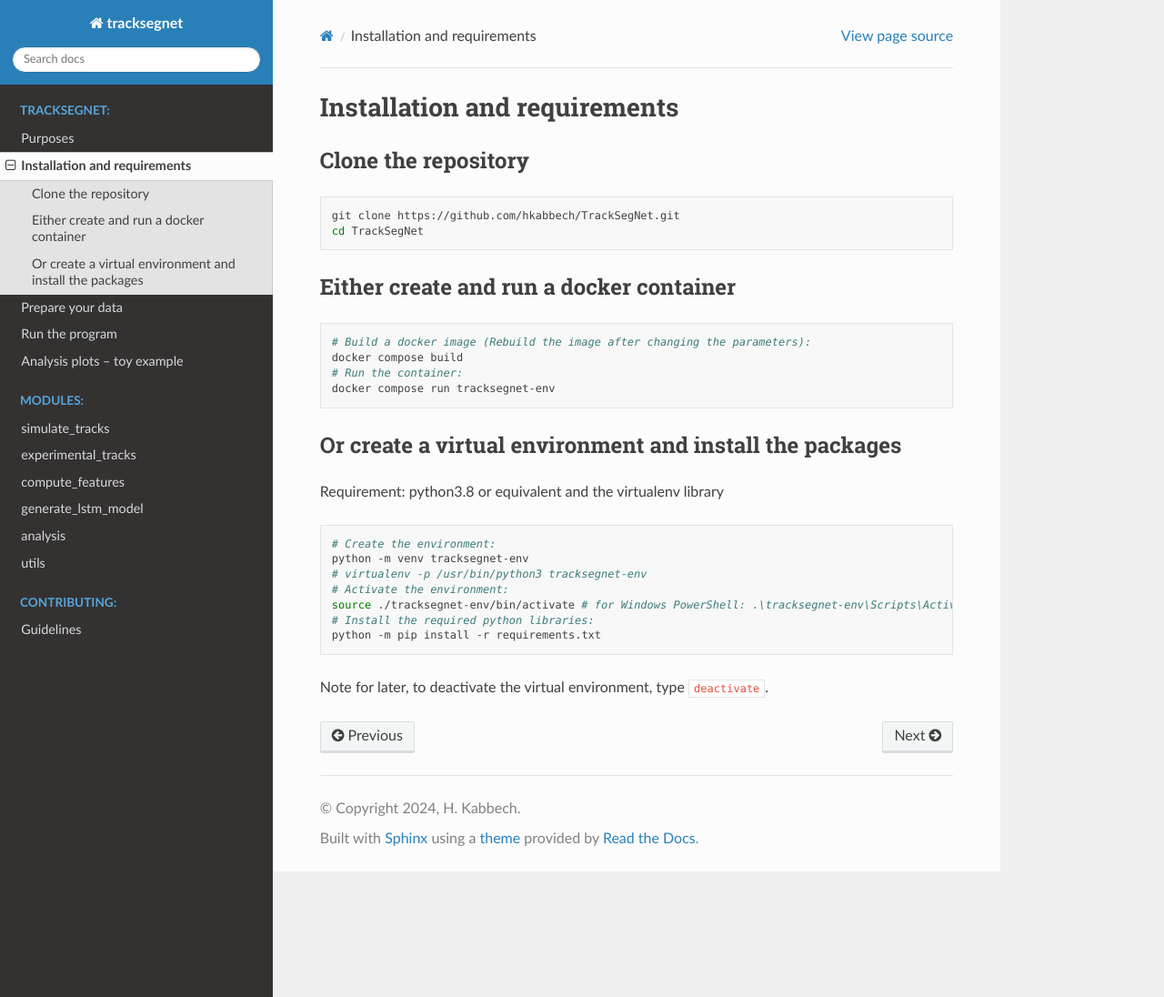
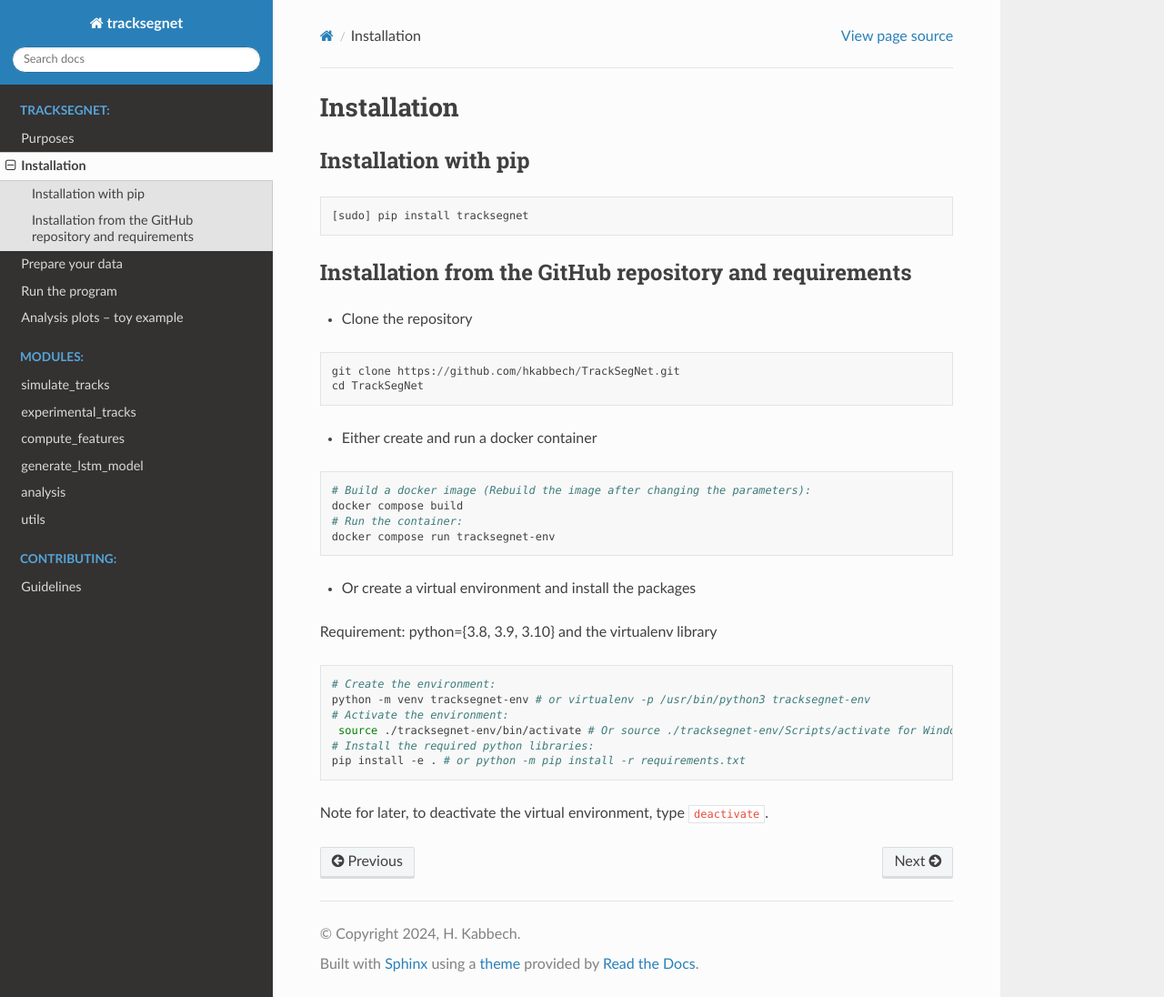
Before and after one commit to hkabbech/TrackSegNet, a Sphinx documentation site: the page built from docs/source/installation.md, in a window 1280 px wide and 1096 px high. Shown: the whole window at 91% size. Built offline with Sphinx 7.4.7 and the Read the Docs theme 2.0.0, drawn with Linux system fonts in a browser that asks for light colours.

Commit message:
Update docs

````diff
--- a/docs/source/installation.md
+++ b/docs/source/installation.md
@@ -1,13 +1,20 @@
-# Installation and requirements
+# Installation
 
-## Clone the repository
+## Installation with pip
 
-```bash
+```
+[sudo] pip install tracksegnet
+```
+
+## Installation from the GitHub repository and requirements
+
+- Clone the repository
+```
 git clone https://github.com/hkabbech/TrackSegNet.git
 cd TrackSegNet
 ```
 
-## Either create and run a docker container
+- Either create and run a docker container
 
 ```bash
 # Build a docker image (Rebuild the image after changing the parameters):
@@ -16,18 +23,17 @@ docker compose build
 docker compose run tracksegnet-env
 ```
 
-## Or create a virtual environment and install the packages
+- Or create a virtual environment and install the packages
 
-Requirement: python3.8 or equivalent and the virtualenv library
+Requirement: python={3.8, 3.9, 3.10} and the virtualenv library
 
 ```bash
 # Create the environment:
-python -m venv tracksegnet-env
-# virtualenv -p /usr/bin/python3 tracksegnet-env
+python -m venv tracksegnet-env # or virtualenv -p /usr/bin/python3 tracksegnet-env
 # Activate the environment:
-source ./tracksegnet-env/bin/activate # for Windows PowerShell: .\tracksegnet-env\Scripts\Activate.ps1 (run as administrator)
+ source ./tracksegnet-env/bin/activate # Or source ./tracksegnet-env/Scripts/activate for Windows. For PowerShell: .\tracksegnet-env\Scripts\Activate.ps1 (run as administrator)
 # Install the required python libraries:
-python -m pip install -r requirements.txt
+pip install -e . # or python -m pip install -r requirements.txt
 ```
 
 Note for later, to deactivate the virtual environment, type `deactivate`.
````
